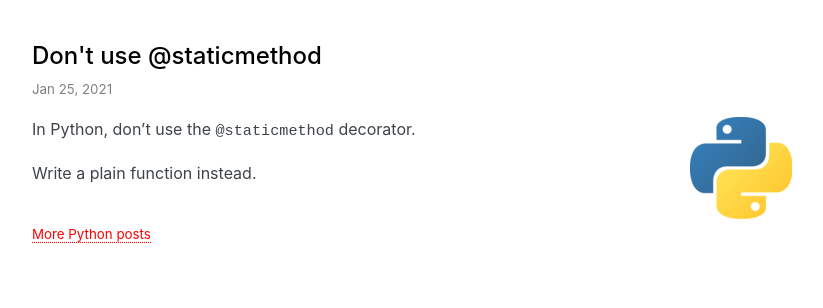
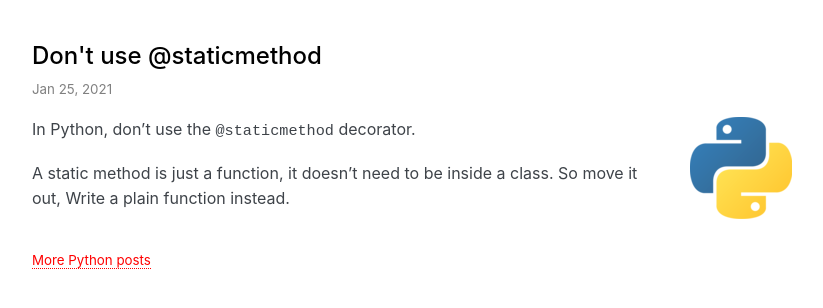
Before and after one commit to explodinglabs/explodinglabs.github.io, a Jekyll site: the page built from _posts/python/2021-01-25-dont-use-staticmethod.markdown, in a window 1280 px wide. Shown: the top 308 px of the page, without its empty margins (228-1051 px from the left). Built offline with Jekyll 4.4.1, drawn with Linux system fonts in a browser that asks for light colours; some web fonts are replaced.

Commit message:
Adjust staticmethod post

```diff
--- a/_posts/python/2021-01-25-dont-use-staticmethod.markdown
+++ b/_posts/python/2021-01-25-dont-use-staticmethod.markdown
@@ -10,4 +10,5 @@ permalink: /python/dont-use-staticmethod
 
 In Python, don't use the `@staticmethod` decorator.
 
-Write a plain function instead.
+A static method is just a function, it doesn't need to be inside a class. So
+move it out, Write a plain function instead.
```
